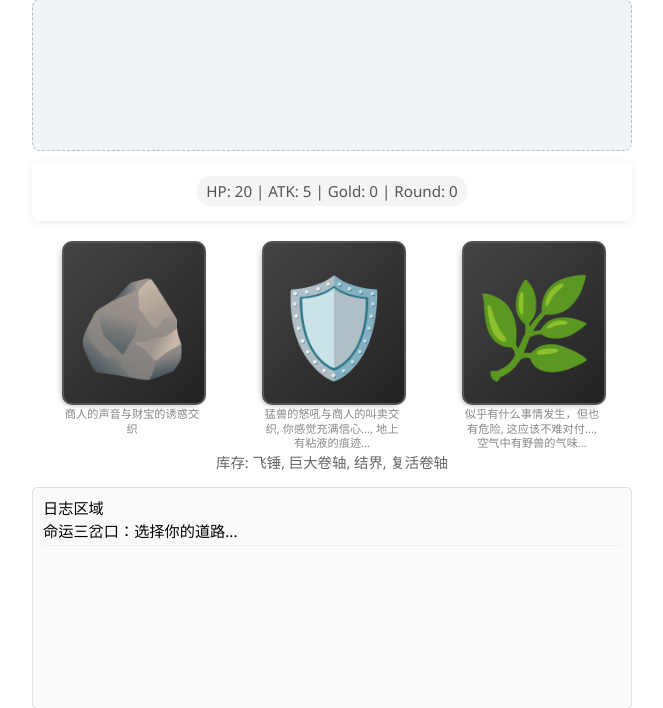
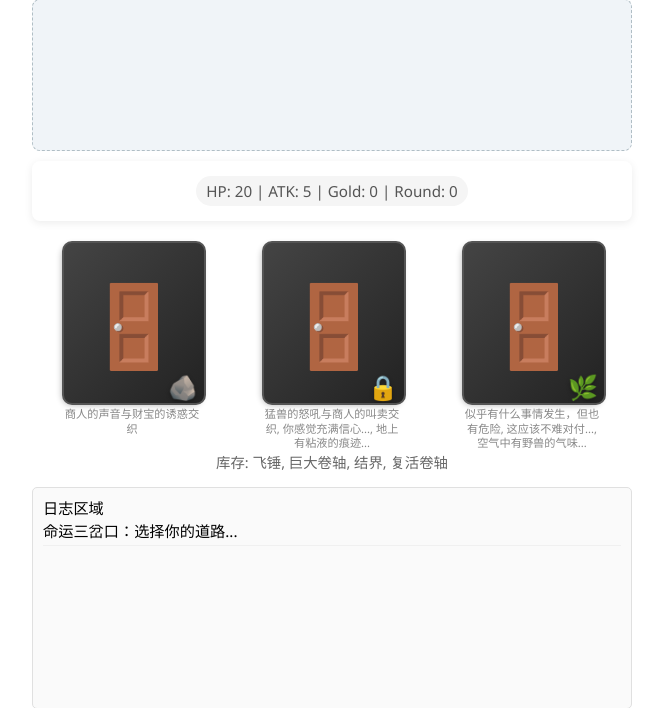
Before and after one commit to loolos/ThreeDoors, a Flask app: page / in a window 1280 px wide. Shown: the part 99-807 px from the top of the page, without its empty margins (308-971 px from the left). Run offline with Flask 3, Linux system fonts and the light colour scheme.

Commit message:
Keep all unopened doors in door style with varied accents
Co-authored-by: loolos <loolos@users.noreply.github.com>

```diff
--- a/static/main.js
+++ b/static/main.js
@@ -4,16 +4,17 @@ let lastSceneKey = ""; // 用于防止重复记录日志
 
 const delay = ms => new Promise(res => setTimeout(res, ms));
 
-function getFrontDoorEmoji(textureKey) {
+function getFrontDoorStyle(textureKey) {
+  // 主体始终是门，差异只通过小装饰体现
   const map = {
-    door_oak: "🚪",
-    door_obsidian: "🪨",
-    door_vine: "🌿",
-    door_rune: "🔮",
-    door_iron: "🛡️",
-    door_bone: "🦴",
+    door_oak: { main: "🚪", accent: "🪵" },
+    door_obsidian: { main: "🚪", accent: "🪨" },
+    door_vine: { main: "🚪", accent: "🌿" },
+    door_rune: { main: "🚪", accent: "✨" },
+    door_iron: { main: "🚪", accent: "🔒" },
+    door_bone: { main: "🚪", accent: "🦴" },
   };
-  return map[textureKey] || "🚪";
+  return map[textureKey] || { main: "🚪", accent: "🔑" };
 }
 
 document.addEventListener("DOMContentLoaded", () => {
@@ -199,7 +200,7 @@ function renderState(state) {
     (sceneInfo.choices || []).forEach((choiceText, idx) => {
       const hint = (doors[idx] && doors[idx].hint) ? doors[idx].hint : choiceText.replace(/^门\d+\s*-\s*/, '');
       const textureKey = (doors[idx] && doors[idx].texture_key) ? doors[idx].texture_key : "door_oak";
-      const frontEmoji = getFrontDoorEmoji(textureKey);
+      const frontStyle = getFrontDoorStyle(textureKey);
 
       const wrapper = document.createElement('div');
       wrapper.className = 'door-wrapper';
@@ -208,7 +209,10 @@ function renderState(state) {
       card.className = 'door-card';
       card.innerHTML = `
             <div class="door-card-inner">
-                <div class="door-face front">${frontEmoji}</div>
+                <div class="door-face front">
+                  <span class="door-front-main">${frontStyle.main}</span>
+                  <span class="door-front-accent">${frontStyle.accent}</span>
+                </div>
                 <div class="door-face back">❔</div>
             </div>
           `;
--- a/static/style.css
+++ b/static/style.css
@@ -190,6 +190,20 @@ h1 {
   object-fit: cover;
 }
 
+.door-front-main {
+  font-size: clamp(3rem, 10vw, 5rem);
+  line-height: 1;
+}
+
+.door-front-accent {
+  position: absolute;
+  right: 6px;
+  bottom: 4px;
+  font-size: clamp(1rem, 3.6vw, 1.5rem);
+  line-height: 1;
+  filter: drop-shadow(0 2px 2px rgba(0, 0, 0, 0.35));
+}
+
 /* Scene Area */
 #status-area {
   margin-bottom: 15px;
```
